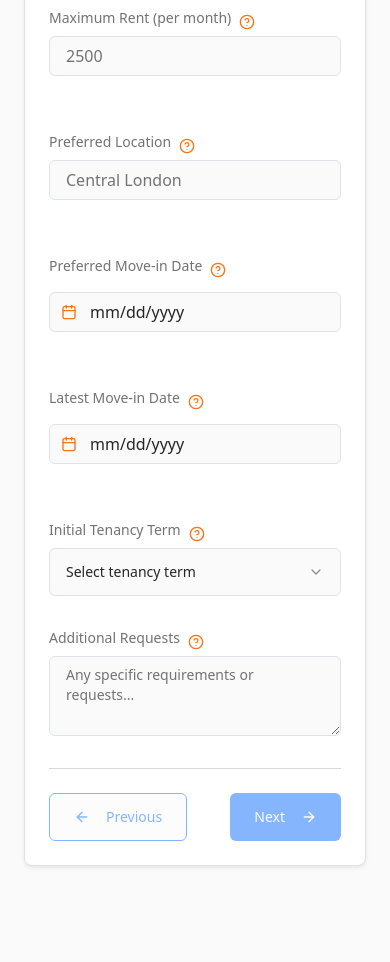
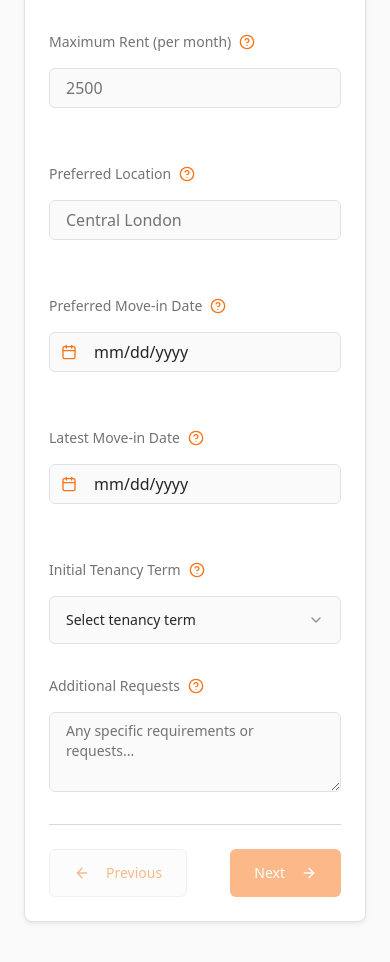
Before and after one commit to calvinwarwick/palmer-partners-forms, a React (Vite) app: page /application in a window 390 px wide. Shown: the part 900-1862 px from the top of the page. Built offline with nearby package versions, Linux system fonts and the light colour scheme.

Commit message:
Fix: Form styling and tooltip alignment
- Aligned tooltip icons with their corresponding titles.
- Replaced blue buttons with orange ones, including both filled and outlined variants.

```diff
--- a/src/components/TenancyApplicationForm.tsx
+++ b/src/components/TenancyApplicationForm.tsx
@@ -453,7 +453,7 @@ const TenancyApplicationForm = () => {
                 variant="outline"
                 onClick={goToPrevious}
                 disabled={isFirstStep || isSubmitting}
-                className="border-primary text-primary hover:bg-primary hover:text-primary-foreground"
+                className="border-orange-500 text-orange-500 hover:bg-orange-500 hover:text-white"
               >
                 <ArrowLeft className="h-4 w-4 mr-2" />
                 Previous
@@ -463,7 +463,7 @@ const TenancyApplicationForm = () => {
                 <Button
                   onClick={handleNext}
                   disabled={!canProceed(currentStep, applicants, propertyPreferences, additionalDetails, signature, termsAccepted) || isSubmitting}
-                  className="bg-primary hover:bg-primary/90"
+                  className="bg-orange-500 hover:bg-orange-600 text-white"
                 >
                   Next
                   <ArrowRight className="h-4 w-4 ml-2" />
@@ -472,7 +472,7 @@ const TenancyApplicationForm = () => {
                 <Button
                   onClick={handleSubmit}
                   disabled={!canProceed(currentStep, applicants, propertyPreferences, additionalDetails, signature, termsAccepted) || isSubmitting}
-                  className="bg-primary hover:bg-primary/90"
+                  className="bg-orange-500 hover:bg-orange-600 text-white"
                 >
                   {isSubmitting ? (
                     <>
--- a/src/components/ui/form-field-with-tooltip.tsx
+++ b/src/components/ui/form-field-with-tooltip.tsx
@@ -20,8 +20,8 @@ const FormFieldWithTooltip = ({
 }: FormFieldWithTooltipProps) => {
   return (
     <div>
-      <div className="label-with-tooltip">
-        <Label htmlFor={htmlFor} className="form-label">
+      <div className="flex items-center gap-2 mb-3">
+        <Label htmlFor={htmlFor} className="form-label mb-0">
           {label} {required && "*"}
         </Label>
         {tooltip && (
--- a/src/index.css
+++ b/src/index.css
@@ -65,14 +65,9 @@
 /* Improved label styling with more spacing */
 .form-label {
   @apply block text-sm font-medium text-muted-foreground;
-  margin-bottom: 0.75rem; /* Increased spacing */
 }
 
 /* Helper tooltip styling */
-.label-with-tooltip {
-  @apply flex items-center gap-2;
-}
-
 .help-tooltip {
   @apply text-orange-500 hover:text-orange-600 cursor-help;
 }
@@ -90,7 +85,7 @@
 input[type="date"] {
   @apply pl-10;
   direction: ltr;
-  padding-left: 2.5rem !important; /* Ensure proper padding for icon */
+  padding-left: 2.75rem !important; /* Increased padding for icon */
 }
 
 input[type="date"]::-webkit-calendar-picker-indicator {
@@ -117,11 +112,7 @@ input[type="date"]::-webkit-inner-spin-button {
   }
 
   input[type="date"] {
-    padding-left: 2.5rem !important; /* Maintain icon spacing on mobile */
-  }
-
-  .form-label {
-    margin-bottom: 0.5rem; /* Adjusted spacing for mobile */
+    padding-left: 2.75rem !important; /* Maintain icon spacing on mobile */
   }
 
   .date-input-container {
@@ -226,17 +217,26 @@ button[class*="bg-blue"] {
   @apply bg-orange-500 hover:bg-orange-600;
 }
 
+/* Button variant overrides for orange theme */
+.btn-outline-orange {
+  @apply border-orange-500 text-orange-500 hover:bg-orange-500 hover:text-white;
+}
+
+.btn-orange {
+  @apply bg-orange-500 text-white hover:bg-orange-600;
+}
+
 /* Applicant details section styling - less prominent */
 .applicant-details-section {
-  @apply p-4 bg-gray-50 rounded-lg border border-gray-200;
+  @apply p-3 bg-gray-50/70 rounded-md border border-gray-100;
 }
 
 .applicant-details-section h3 {
-  @apply text-base font-medium text-gray-800 mb-2;
+  @apply text-sm font-medium text-gray-700 mb-1;
 }
 
 .applicant-details-section p {
-  @apply text-sm text-gray-600 mb-3;
+  @apply text-xs text-gray-500 mb-2;
 }
 
 /* Progress bar fill effect for refresh button */
```
